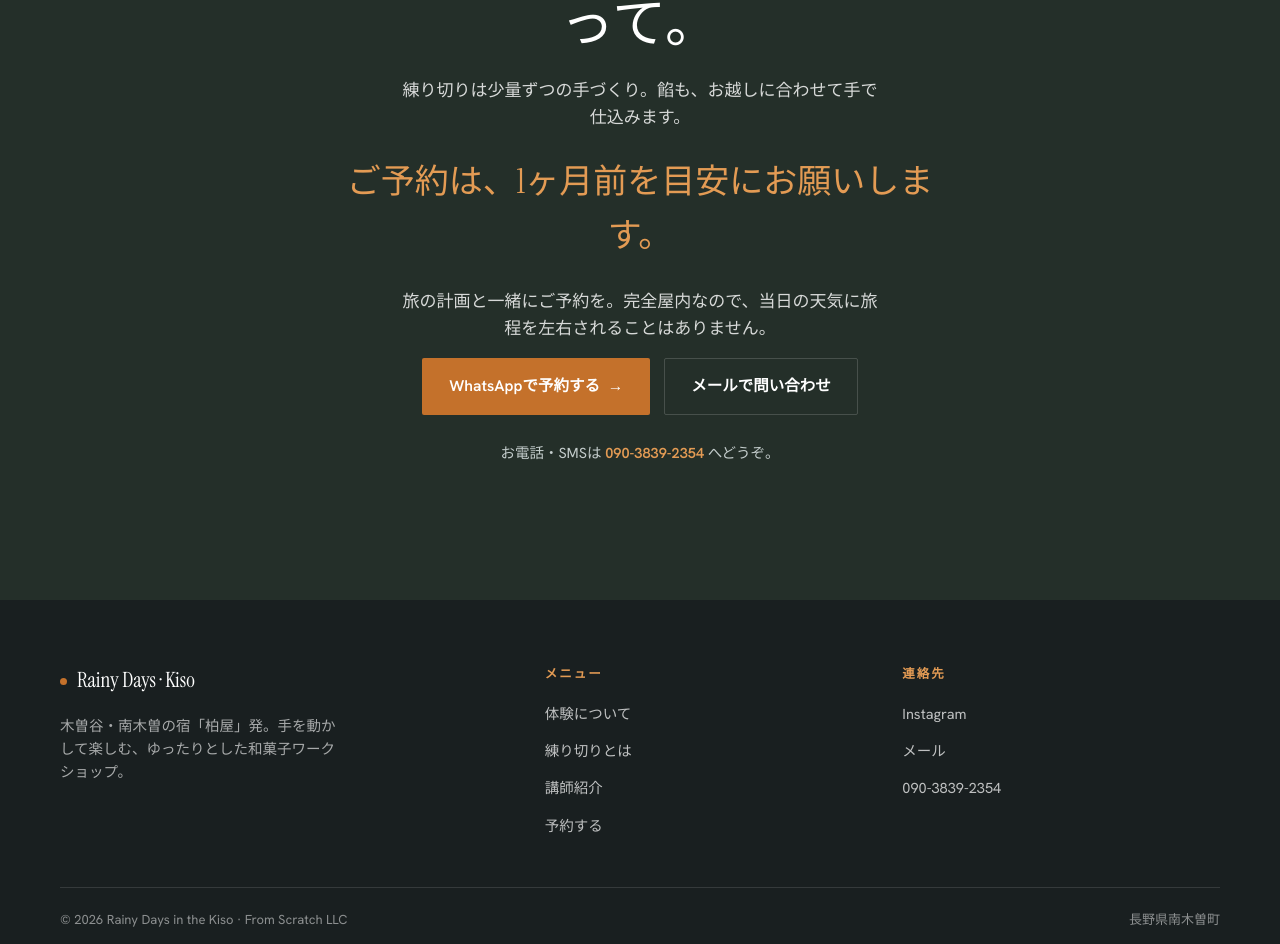
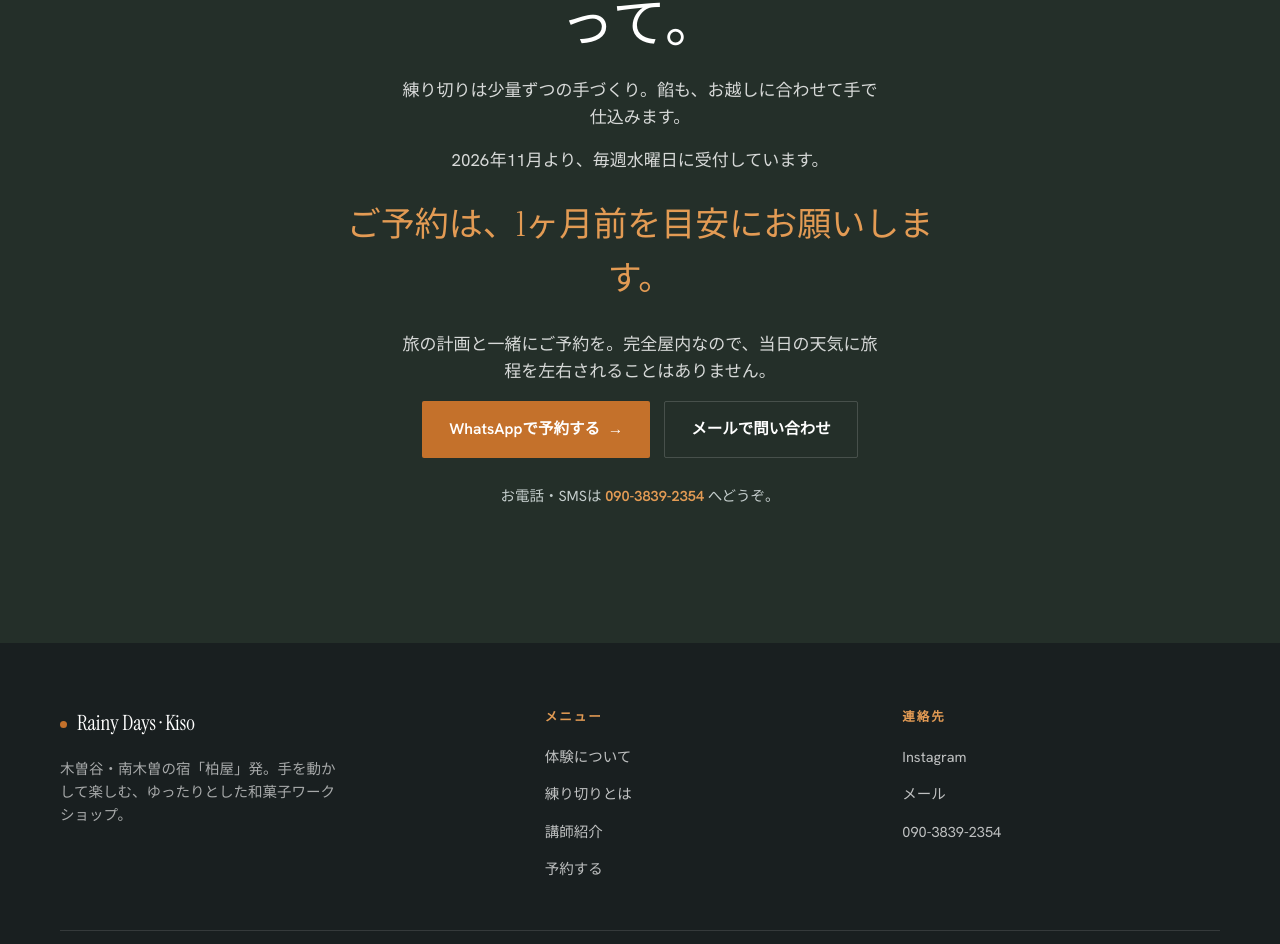
Before and after one commit to yasuhiro-fukuta/rainy-days-kiso, a Next.js app: page /ja in a window 1280 px wide. Shown: the part 4098-5042 px from the top of the page. Built offline with nearby package versions, Linux system fonts and the light colour scheme.

Commit message:
Note Wednesday bookings starting November 2026
Co-Authored-By: Claude Fable 5 <noreply@anthropic.com>
Claude-Session: https://claude.ai/code/session_0175ZS5Gb55PvDTXTNmZsrkQ

```diff
--- a/components/Landing.tsx
+++ b/components/Landing.tsx
@@ -126,6 +126,7 @@ const COPY = {
       eyebrow: "One thing to know",
       h2: "This one takes a little planning.",
       p1: "Nerikiri is made fresh in small batches, and the bean paste is prepared by hand before you arrive.",
+      schedule: "From November 2026, we take bookings for Wednesdays.",
       highlight: "Please reserve about a month ahead.",
       p2: "Book it when you plan your trip. The workshop is entirely indoors, so it keeps its place in your itinerary whatever the weather decides to do.",
       ctaWhatsApp: "Reserve on WhatsApp",
@@ -242,6 +243,7 @@ const COPY = {
       eyebrow: "ひとつだけ、お願い",
       h2: "この体験は、少し前もって。",
       p1: "練り切りは少量ずつの手づくり。餡も、お越しに合わせて手で仕込みます。",
+      schedule: "2026年11月より、毎週水曜日に受付しています。",
       highlight: "ご予約は、1ヶ月前を目安にお願いします。",
       p2: "旅の計画と一緒にご予約を。完全屋内なので、当日の天気に旅程を左右されることはありません。",
       ctaWhatsApp: "WhatsAppで予約する",
@@ -393,6 +395,7 @@ export default function Landing({ lang }: { lang: Lang }) {
           <p className="eyebrow on-dark">{t.book.eyebrow}</p>
           <h2>{t.book.h2}</h2>
           <p>{t.book.p1}</p>
+          <p>{t.book.schedule}</p>
           <span className="highlight">{t.book.highlight}</span>
           <p>{t.book.p2}</p>
           <div className="cta-row">
```
